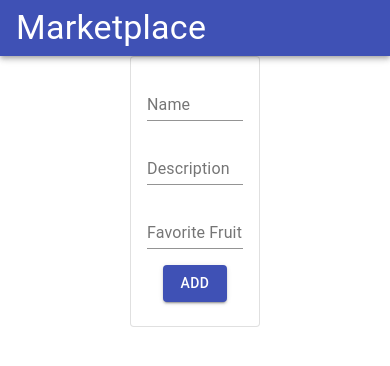
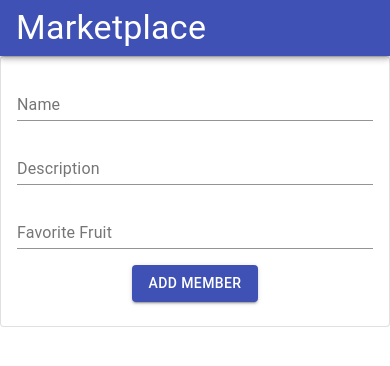
Before and after one commit to charleyf/nava-frontend-household, a React (Create React App) app: page /add in a window 390 px wide. Shown: the top 366 px of the page. Built offline with nearby package versions, Linux system fonts and the light colour scheme.

Commit message:
Make grids responsive by adding breakpoints

```diff
--- a/src/components/Add.js
+++ b/src/components/Add.js
@@ -14,12 +14,13 @@ function Add({ add_member }) {
 
   return (
     <Grid container align="center" justify="center">
-      <Grid item xs={4}>
+      <Grid item md={3} sm={6} xs={12}>
         <Card variant="outlined">
           <CardContent>
             <Grid container direction="column" spacing={2}>
               <Grid item>
                 <TextField
+                  fullWidth={true}
                   id="name"
                   value={name}
                   label="Name"
@@ -28,6 +29,7 @@ function Add({ add_member }) {
               </Grid>
               <Grid item>
                 <TextField
+                  fullWidth={true}
                   id="description"
                   value={description}
                   label="Description"
@@ -36,6 +38,7 @@ function Add({ add_member }) {
               </Grid>
               <Grid item>
                 <TextField
+                  fullWidth={true}
                   id="favorite_fruit"
                   value={favorite_fruit}
                   label="Favorite Fruit"
@@ -51,7 +54,7 @@ function Add({ add_member }) {
                   variant="contained"
                   color="primary"
                 >
-                  Add
+                  Add Member
                 </Button>
               </Grid>
             </Grid>
--- a/src/components/Household.js
+++ b/src/components/Household.js
@@ -6,7 +6,7 @@ function Household({ members }) {
     <Grid container spacing={2}>
       {members.map((member) => {
         return (
-          <Grid item xs={3}>
+          <Grid item md={3} sm={6} xs={12}>
             <MemberCard member={member} />
           </Grid>
         );
```
